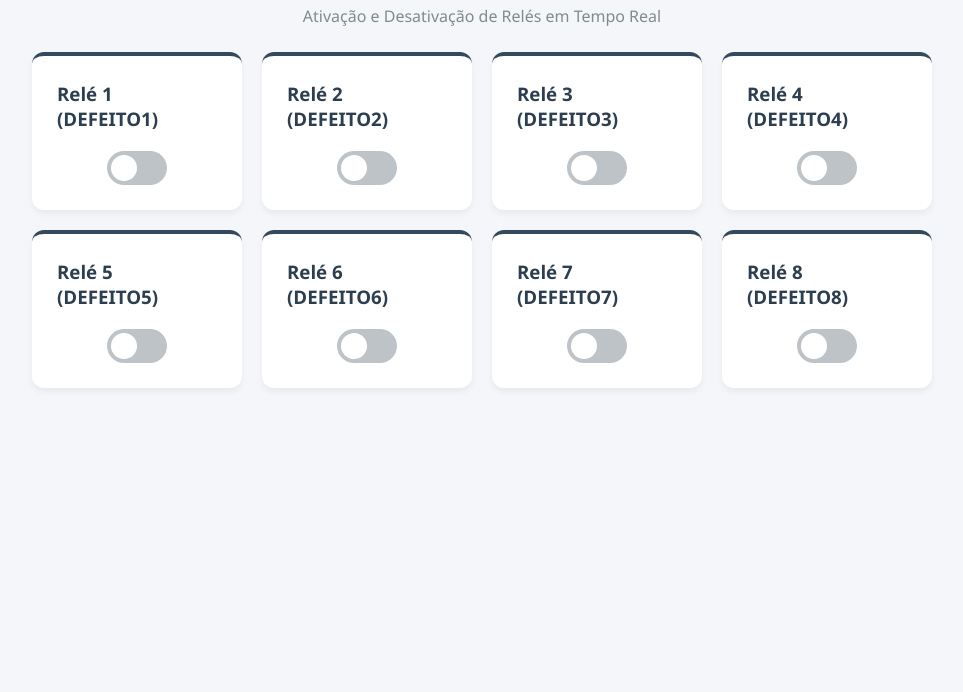
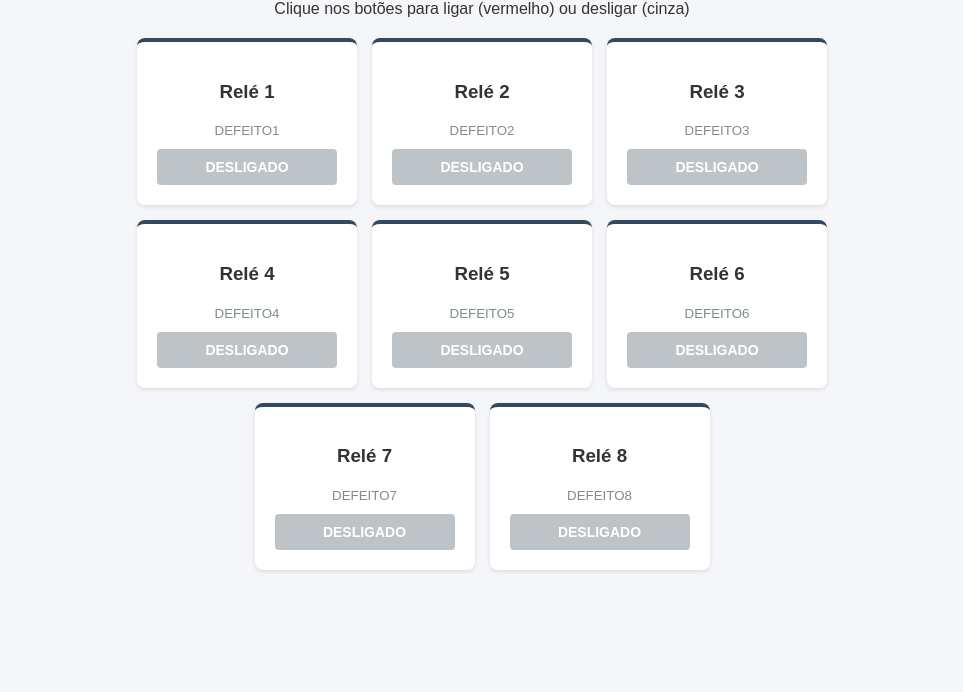
Before and after one commit to ODriskne/painell, a plain HTML site: page index.html in a window 1280 px wide. Shown: the part 108-800 px from the top of the page, without its empty margins (158-1121 px from the left). Drawn offline with Linux system fonts and the light colour scheme; no server answers.

Commit message:
Update index.html

```diff
--- a/index.html
+++ b/index.html
@@ -3,78 +3,57 @@
 <head>
     <meta charset="UTF-8">
     <meta name="viewport" content="width=device-width, initial-scale=1.0">
-    <title>Painel Interativo de Falhas (Relés)</title>
+    <title>Painel de Falhas (Relés)</title>
     <style>
         body {
-            font-family: 'Segoe UI', Tahoma, Geneva, Verdana, sans-serif;
+            font-family: Arial, sans-serif;
             background-color: #f4f6f9;
             color: #333;
-            display: flex;
-            flex-direction: column;
-            align-items: center;
+            text-align: center;
             padding: 20px;
         }
-        h1 { color: #2c3e50; margin-bottom: 5px; }
-        p { color: #7f8c8d; margin-bottom: 25px; }
+        h1 { color: #2c3e50; }
         .grid-container {
-            display: grid;
-            grid-template-columns: repeat(auto-fit, minmax(200px, 1fr));
-            gap: 20px;
-            width: 100%;
+            display: flex;
+            flex-wrap: wrap;
+            justify-content: center;
+            gap: 15px;
             max-width: 900px;
+            margin: 20px auto;
         }
         .card {
             background: white;
-            padding: 25px;
-            border-radius: 12px;
-            box-shadow: 0 4px 6px rgba(0,0,0,0.05);
-            display: flex;
-            flex-direction: column;
-            align-items: center;
-            justify-content: space-between;
+            padding: 20px;
+            border-radius: 8px;
+            box-shadow: 0 2px 4px rgba(0,0,0,0.1);
+            width: 180px;
             border-top: 4px solid #34495e;
-            transition: transform 0.2s;
         }
-        .card:hover {
-            transform: translateY(-2px);
+        .btn {
+            background-color: #bdc3c7;
+            color: white;
+            border: none;
+            padding: 10px 20px;
+            font-size: 14px;
+            font-weight: bold;
+            border-radius: 4px;
+            cursor: pointer;
+            margin-top: 10px;
+            width: 100%;
+            transition: 0.2s;
         }
-        .card h3 { margin: 0 0 20px 0; color: #2c3e50; }
-
-        .switch {
-            position: relative;
-            display: inline-block;
-            width: 60px;
-            height: 34px;
+        .btn.ativo {
+            background-color: #e74c3c;
         }
-        .switch input { opacity: 0; width: 0; height: 0; }
-        .slider {
-            position: absolute;
-            cursor: pointer;
-            top: 0; left: 0; right: 0; bottom: 0;
-            background-color: #bdc3c7;
-            transition: .3s;
-            border-radius: 34px;
-        }
-        .slider:before {
-            position: absolute;
-            content: "";
-            height: 26px; width: 26px;
-            left: 4px; bottom: 4px;
-            background-color: white;
-            transition: .3s;
-            border-radius: 50%;
-        }
-        input:checked + .slider { background-color: #e74c3c; }
-        input:checked + .slider:before { transform: translateX(26px); }
     </style>
 </head>
 <body>
 
     <h1>Painel de Controle de Falhas</h1>
-    <p>Ativação e Desativação de Relés em Tempo Real</p>
+    <p>Clique nos botões para ligar (vermelho) ou desligar (cinza)</p>
 
     <div class="grid-container" id="painel-reles">
-        <!-- Botões gerados via JavaScript -->
+        <!-- Os cartões vão aparecer aqui obrigatoriamente -->
     </div>
 
     <script>
@@ -82,52 +61,78 @@
         const container = document.getElementById('painel-reles');
         const totalReles = 8;
 
-        // Renderiza os botões imediatamente na tela (sem depender do Firebase carregar primeiro)
+        // Dicionário para guardar o estado local na memória do site
+        let estadosReles = {};
+
+        // Criação HTML pura e direta na tela (sem depender de nenhuma resposta de servidor)
         for (let i = 1; i <= totalReles; i++) {
             const defectKey = `DEFEITO${i}`;
+            estadosReles[defectKey] = false; // Começa desligado
+
             const card = document.createElement('div');
             card.className = 'card';
             card.innerHTML = `
-                <h3>Relé ${i} (${defectKey})</h3>
-                <label class="switch">
-                    <input type="checkbox" id="${defectKey}" onchange="atualizarFirebase('${defectKey}', this.checked)">
-                    <span class="slider"></span>
-                </label>
+                <h3>Relé ${i}</h3>
+                <small style="color: #7f8c8d;">${defectKey}</small>
+                <button class="btn" id="btn-${defectKey}" onclick="alternarEstado('${defectKey}')">DESLIGADO</button>
             `;
             container.appendChild(card);
         }
 
-        // Envia o estado atualizado direto via requisição HTTP (Exatamente como o seu ESP32 lê)
-        function atualizarFirebase(chave, status) {
+        // Função que muda a cor do botão na hora e envia para o Firebase
+        function alternarEstado(chave) {
+            // Inverte o estado atual
+            estadosReles[chave] = !estadosReles[chave];
+
+            // Atualiza o visual do botão imediatamente
+            atualizarVisualBotao(chave, estadosReles[chave]);
+
+            // Envia para o Firebase
             fetch(`${databaseURL}/${chave}.json`, {
                 method: 'PUT',
-                body: JSON.stringify(status)
+                body: JSON.stringify(estadosReles[chave])
             })
             .then(res => res.json())
-            .then(data => console.log(`Atualizado ${chave}:`, data))
-            .catch(error => console.error("Erro ao enviar comando:", error));
+            .then(data => console.log(`Sucesso ao atualizar ${chave}:`, data))
+            .catch(error => {
+                console.error("Erro na comunicação com Firebase:", error);
+                alert("Erro ao enviar dados. Verifique a internet ou as regras do Firebase.");
+            });
         }
 
-        // Sincroniza o estado inicial dos botões com o banco de dados
-        function buscarEstadosIniciais() {
+        function atualizarVisualBotao(chave, ligado) {
+            const botao = document.getElementById(`btn-${chave}`);
+            if (botao) {
+                if (ligado) {
+                    botao.classList.add('ativo');
+                    botao.innerText = "FALHA ATIVADA";
+                } else {
+                    botao.classList.remove('ativo');
+                    botao.innerText = "DESLIGADO";
+                }
+            }
+        }
+
+        // Função para checar o banco e atualizar os botões se alguém mudar por fora
+        function sincronizarBanco() {
             for (let i = 1; i <= totalReles; i++) {
                 const defectKey = `DEFEITO${i}`;
                 fetch(`${databaseURL}/${defectKey}.json`)
                     .then(res => res.json())
                     .then(valor => {
-                        const checkbox = document.getElementById(defectKey);
-                        if (checkbox && valor !== null) {
-                            checkbox.checked = (valor === true || valor === 1 || valor === "true");
+                        if (valor !== null) {
+                            const status = (valor === true || valor === 1 || valor === "true");
+                            estadosReles[defectKey] = status;
+                            atualizarVisualBotao(defectKey, status);
                         }
                     })
-                    .catch(err => console.error("Erro ao buscar dados:", err));
+                    .catch(err => console.log("Aguardando conexão com banco..."));
             }
         }
 
-        // Executa a busca ao carregar a página
-        buscarEstadosIniciais();
-        // Atualiza a cada 3 segundos para manter o painel sincronizado com mudanças externas
-        setInterval(buscarEstadosIniciais, 3000);
+        // Executa a primeira checagem e repete a cada 3 segundos
+        sincronizarBanco();
+        setInterval(sincronizarBanco, 3000);
     </script>
 </body>
 </html>
```
